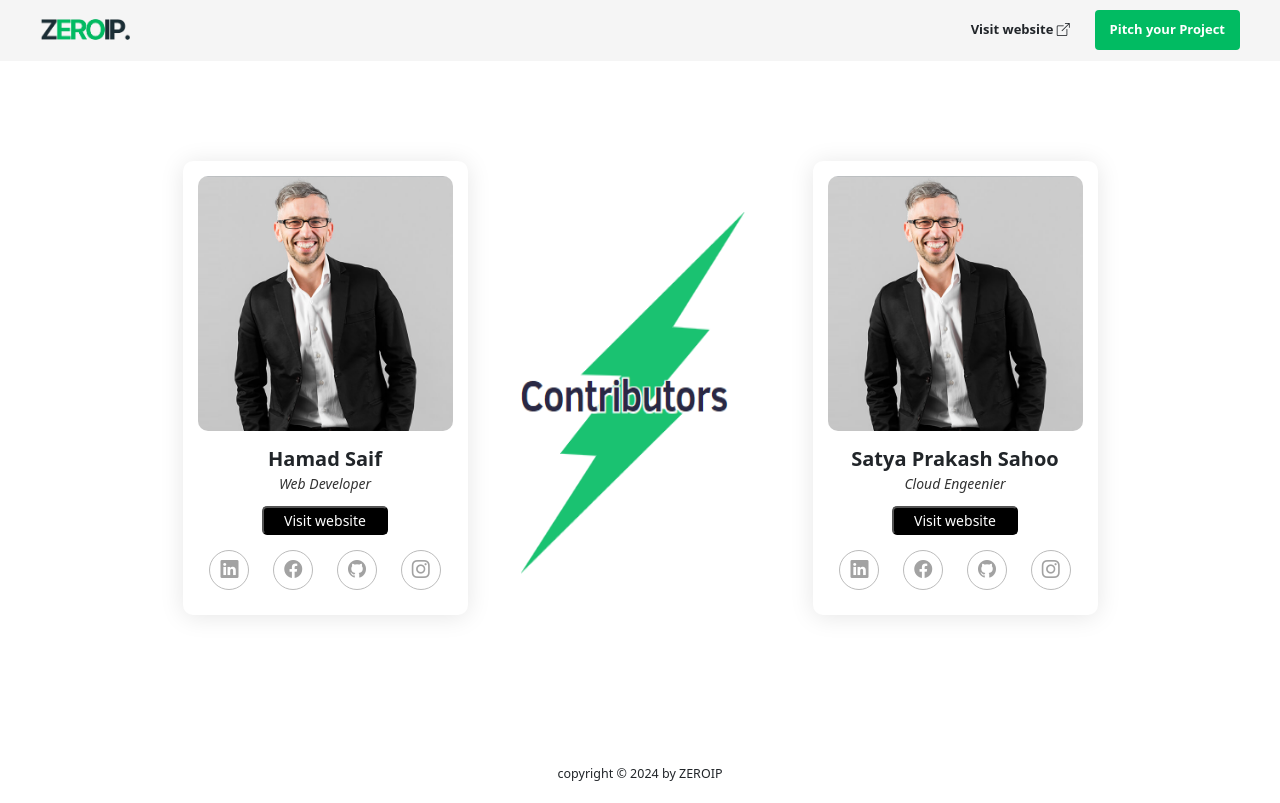
After one commit to PrakashZip/OES, a PHP site: page /aboutus.php in a window 1280 px wide. The commit adds this page. Run offline with PHP 8.4, Linux system fonts and the light colour scheme; some libraries are stand-ins or nearby versions.

Commit message:
add about us page.

```diff
--- /dev/null
+++ b/aboutus.php
@@ -0,0 +1,83 @@
+<!DOCTYPE html>
+<html lang="en">
+
+<head>
+    <meta charset="UTF-8">
+    <meta name="viewport" content="width=device-width, initial-scale=1.0">
+    <title>Document</title>
+    <link rel="stylesheet" href="css/bootstrap.min.css" />
+    <link rel="stylesheet" href="css/about.css">
+    <link rel="stylesheet" href="css/bootstrap-theme.min.css" />
+    <link href="https://cdn.jsdelivr.net/npm/bootstrap@5.3.3/dist/css/bootstrap.min.css" rel="stylesheet"
+        integrity="sha384-QWTKZyjpPEjISv5WaRU9OFeRpok6YctnYmDr5pNlyT2bRjXh0JMhjY6hW+ALEwIH" crossorigin="anonymous">
+
+    <link rel="stylesheet" href="https://cdn.jsdelivr.net/npm/bootstrap-icons@1.3.0/font/bootstrap-icons.css">
+    <script src="js/bootstrap.min.js" type="text/javascript"></script>
+</head>
+
+<body>
+    <div class="container-fluid-max">
+        <header class="d-flex flex-wrap justify-content-center">
+            <a href="index.php" class="d-flex align-items-center  mb-md-0 me-md-auto text-dark text-decoration-none">
+                <img src="image\zeroip_logo11.png" class="about-logo" alt="">
+            </a>
+
+            <ul class="nav nav-pills">
+                <li class="nav-item"><a href="#" class=" text-dark fw-bold visit-website">Visit website <i
+                            class="bi bi-box-arrow-up-right"></i></a></li>&nbsp;&nbsp;&nbsp;
+                <li class="nav-item"><a href="#" class="btn-link-success">Pitch your Project</a></li>
+            </ul>
+        </header>
+    </div>
+
+
+    <section id="team" class="team">
+
+        <div class="d-flex justify-content-center">
+
+            <div class="col-xl-3 col-md-5 d-flex" data-aos="fade-up" data-aos-delay="100">
+                <div class="member">
+                    <img src="image/team-1.jpg" class="img-fluid" alt="">
+                    <h4>Hamad Saif</h4>
+                    <span>Web Developer</span>
+                    <button class="btn-dark-button btn-dark"><a href="https://hamadzip.vercel.app/">Visit website</a></button>
+                    <div class="social">
+                        <a href="https://www.linkedin.com/in/hamadzip/"><i class="bi bi-linkedin"></i></a>
+                        <a href="https://www.facebook.com/hamad.saif.146/"><i class="bi bi-facebook"></i></a>
+                        <a href="https://github.com/HamadCoder2"><i class="bi bi-github"></i></a>
+                        <a href="https://www.instagram.com/hamadzip.co/"><i class="bi bi-instagram"></i></a>
+                    </div>
+                </div>
+            </div>
+
+
+            <div class="col-xl-3 col-md-5 d-flex" data-aos="fade-up" data-aos-delay="100">
+                <img src="image/middle.png" class="img-fluid" alt="">
+            </div>
+
+
+            <div class="col-xl-3 col-md-5 d-flex" data-aos="fade-up" data-aos-delay="100">
+                <div class="member">
+                    <img src="image/team-1.jpg" class="img-fluid" alt="">
+                    <h4>Satya Prakash Sahoo</h4>
+                    <span>Cloud Engeenier</span>
+                    <button class="btn-dark-button btn-dark"><a href="https://prakashzip.com">Visit website</a></button>
+                    <div class="social">
+                        <a href="https://www.linkedin.com/in/prakashzip/"><i class="bi bi-linkedin"></i></a>
+                        <a href="https://www.facebook.com/prakashZip"><i class="bi bi-facebook"></i></a>
+                        <a href="https://github.com/prakashZip"><i class="bi bi-github"></i></a>
+                        <a href="https://www.instagram.com/prakashzip_/"><i class="bi bi-instagram"></i></a>
+                    </div>
+                </div>
+            </div>
+
+        </div>
+    </section>
+
+
+    <footer>
+        <p class="p-3 fs-5 text-center footer-copyright">copyright © 2024 by ZEROIP</p>
+    </footer>
+</body>
+
+</html>
--- /dev/null
+++ b/css/about.css
@@ -0,0 +1,125 @@
+.container-fluid-max {
+    width: 100%;
+    padding: 10px 40px;
+    border-bottom: 1px solid #f5f5f5;
+    background-color: #f5f5f5;
+}
+
+.about-logo {
+    width: 90px;
+}
+
+.btn-link-success {
+    background-color: #01bb62;
+    color: #fff;
+    text-decoration: none;
+    font-weight: 600;
+    font-size: 13px;
+}
+
+.btn-link-success:hover {
+    background-color: #01bb62;
+    color: #fff;
+    text-decoration: none;
+    font-weight: 600;
+
+}
+
+.visit-website {
+    font-weight: 600;
+    background-color: transparent;
+    font-size: 13px;
+    text-decoration: none;
+}
+
+
+
+.team .member {
+    text-align: center;
+    background: #fff;
+    border-radius: 10px;
+    padding: 15px;
+    overflow: hidden;
+    box-shadow: 0px 2px 25px rgba(0, 0, 0, 0.1);
+}
+
+.team .member img {
+    border-radius: 10px;
+    overflow: hidden;
+}
+
+.team .member .member-content {
+    padding: 0 20px 30px 20px;
+}
+
+.team .member h4 {
+    font-weight: 700;
+    margin-top: 16px;
+    margin-bottom: 2px;
+    font-size: 20px;
+}
+
+.team .member span {
+    font-style: italic;
+    display: block;
+    font-size: 14px;
+    color: #333333;
+}
+
+.team .member p {
+    padding-top: 10px;
+    font-size: 14px;
+    font-style: italic;
+    color: #6c757d;
+}
+
+.team .member .social {
+    margin-top: 15px;
+    margin-bottom: 10px;
+    display: flex;
+    align-items: center;
+    justify-content: space-around;
+}
+
+.team .member .social a {
+    color: #a2a2a2;
+    transition: 0.3s;
+    border-radius: 50%;
+    width: 40px;
+    height: 40px;
+    display: flex;
+    align-items: center;
+    justify-content: center;
+    border: 1px solid #bbbbbb;
+}
+
+.team .member .social a:hover {
+    color: var(--color-primary);
+    border-color: var(--color-primary);
+}
+
+.team .member .social i {
+    font-size: 18px;
+    margin: 0 2px;
+}
+
+
+
+section{
+    padding: 100px 10px 140px 10px;
+}
+
+.btn-dark-button{
+    background-color: #000;
+    font-weight: 500;
+    font-size: 14px;
+    color: #fff;
+    border-radius: 5px;
+    padding: 2px 20px;
+    margin-top: 12px;
+}
+
+.btn-dark-button a{
+    text-decoration: none;
+    color: #fff;
+}
```
Also changed, not shown: account.php (+9 -4 lines), css/main.css (+14 -6 lines), feedback.php (+8 -4 lines), index.php (+8 -4 lines), login.php (+62 -19 lines), logout.php (+18 -2 lines), image/logo.png, image/middle.png (added), image/team-1.jpg (added), image/zeroip logo - hamad1.png (added), image/zeroip-logo.png (added), image/zeroip_logo11.png (added).
